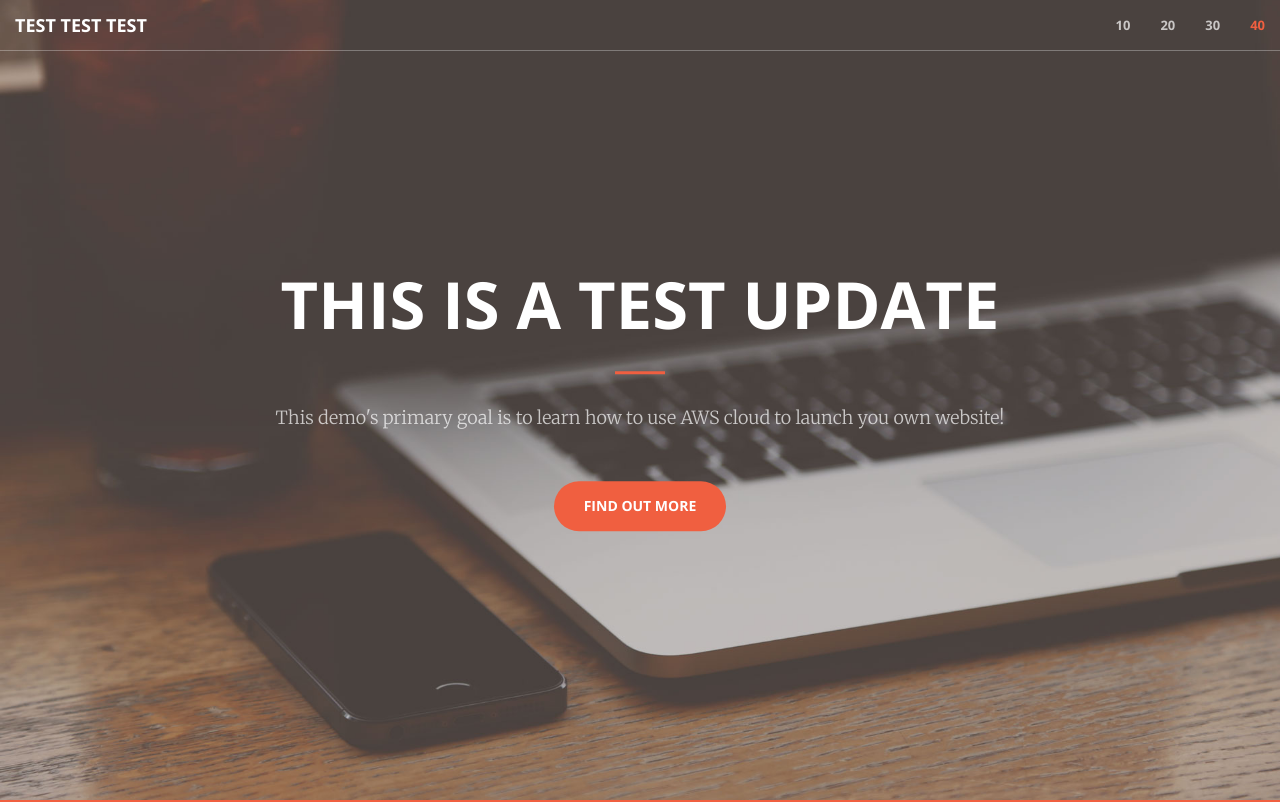
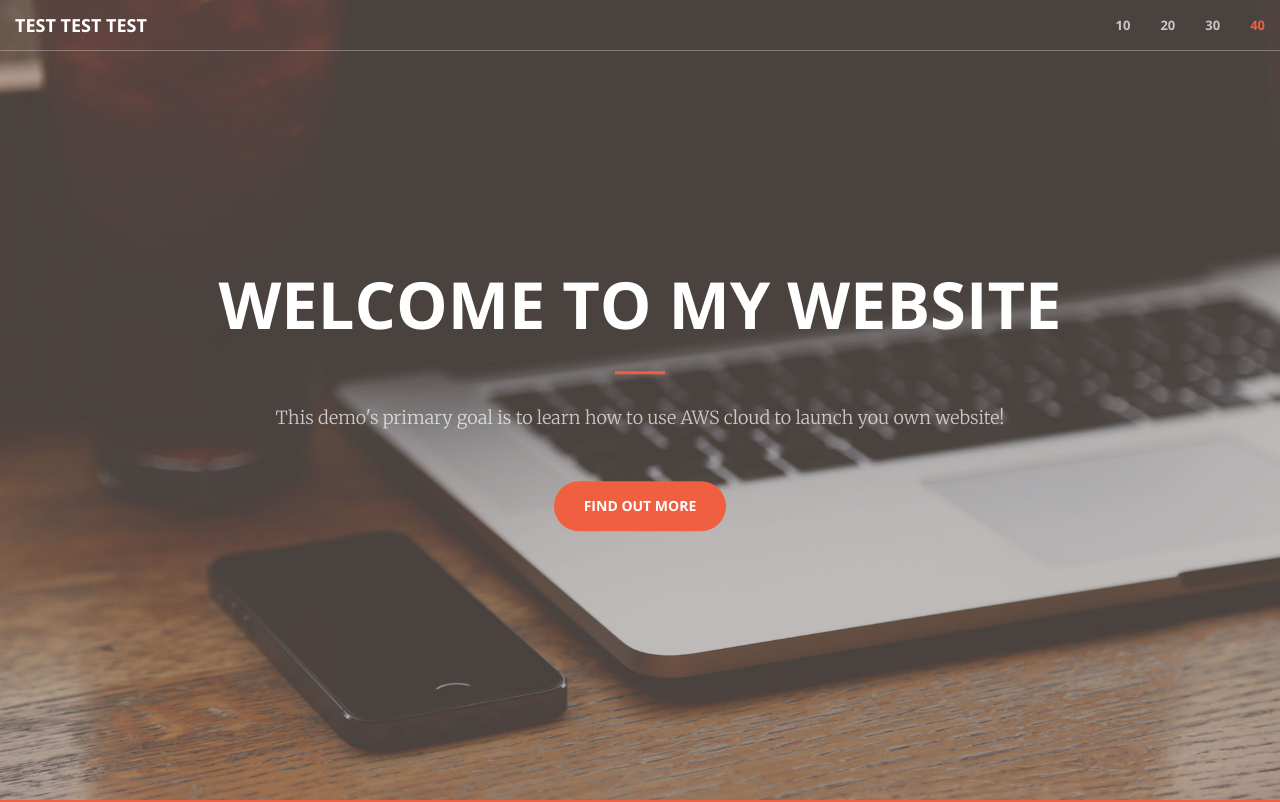
Before and after one commit to piyush-tamu/csce412piyush11.me, a plain HTML site: page index.html in a window 1280 px wide. Shown: the top 802 px of the page. Drawn offline with nearby package versions, Linux system fonts and the light colour scheme.

Commit message:
test1234

```diff
--- a/index.html
+++ b/index.html
@@ -74,7 +74,7 @@
     <header>
         <div class="header-content">
             <div class="header-content-inner">
-                <h1>This is a test update</h1>
+                <h1>Welcome to My Website</h1>
                 <hr>
                 <p>This demo's primary goal is to learn how to use AWS cloud to launch you own website!</p>
                 <a href="#about" class="btn btn-primary btn-xl page-scroll">Find Out More</a>
```
